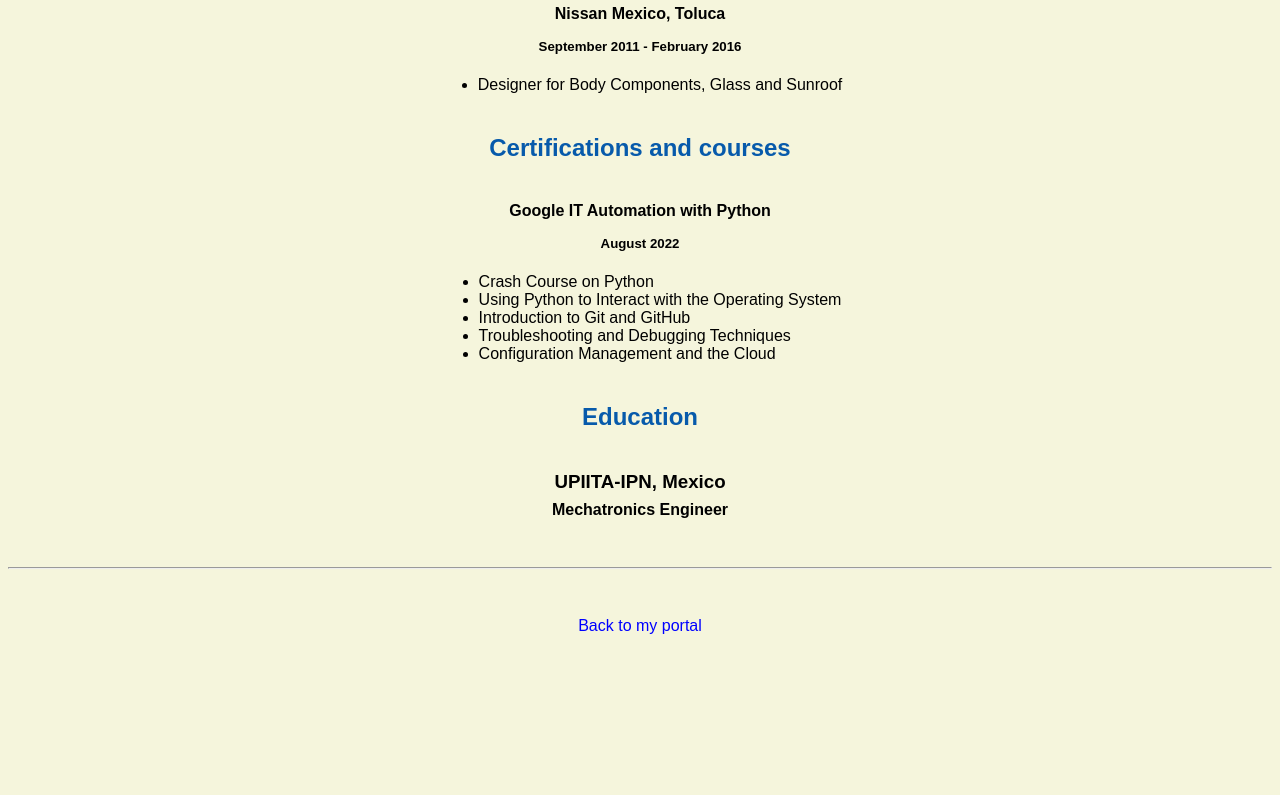
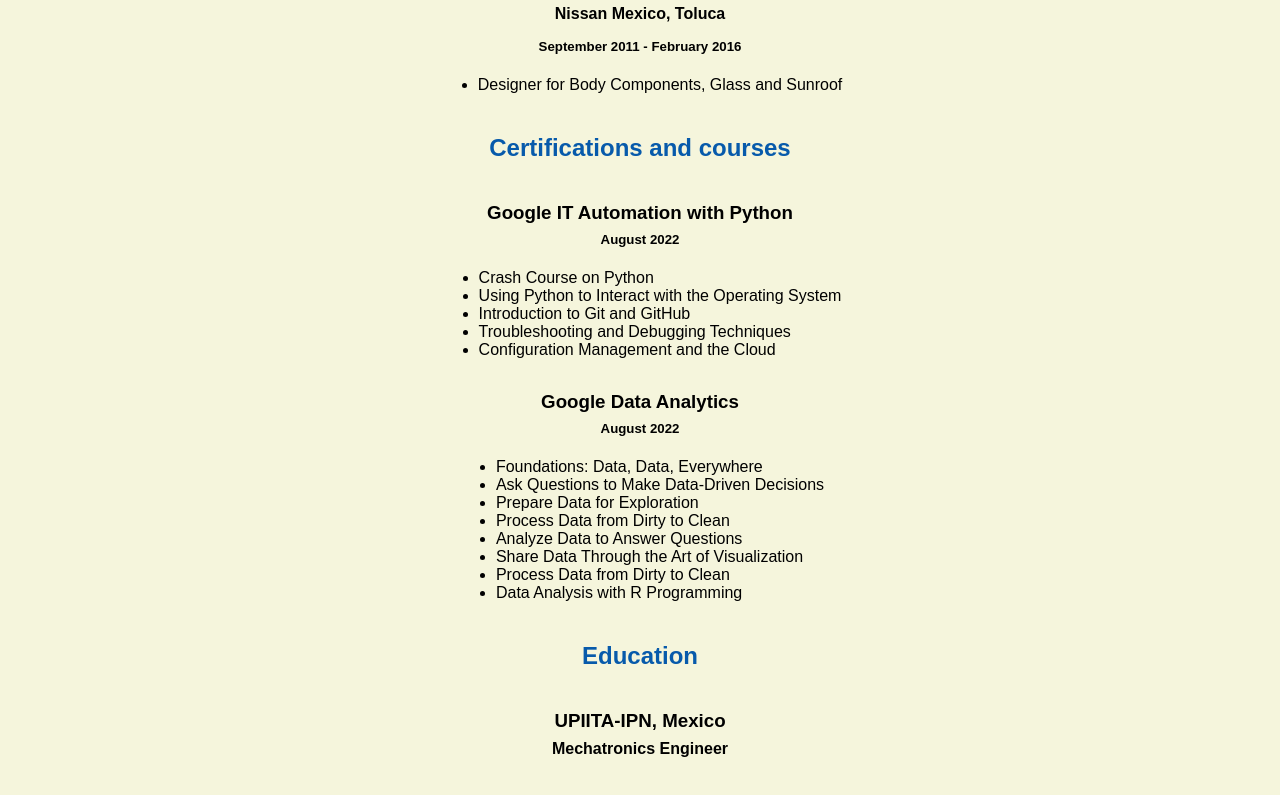
Before and after one commit to luis0657/luis0657.github.io, a plain HTML site: page resume.html in a window 1280 px wide. Shown: the part 1141-1936 px from the top of the page. Before the commit the page ends 1808 px from the top, so only its background shows below. Drawn offline with Linux system fonts and the light colour scheme.

Commit message:
Added Certification for Data Analysis

```diff
--- a/resume.html
+++ b/resume.html
@@ -30,7 +30,7 @@
 
       <h2>Professional Experiences</h2>
 
-      <h3>Design Engineer</h3>
+      <h3>Mechanical Engineer</h3>
       <h4>Bosch KFT, Budapest, Hungary</h4>
       <h5>August 2020 - Present</h5>
         <ul>
@@ -57,7 +57,7 @@
           <h2>Certifications and courses</h2>
 
 
-          <h4>Google IT Automation with Python</h4>
+          <h3>Google IT Automation with Python</h3>
           <h5>August 2022</h5>
             <ul>
               <li>Crash Course on Python</li>
@@ -66,6 +66,19 @@
               <li> Troubleshooting and Debugging Techniques</li>
               <li> Configuration Management and the Cloud</li>
             </ul>
+
+            <h3>Google Data Analytics</h3>
+            <h5>August 2022</h5>
+              <ul>
+                <li>Foundations: Data, Data, Everywhere</li>
+                <li>Ask Questions to Make Data-Driven Decisions</li>
+                <li>Prepare Data for Exploration</li>
+                <li>Process Data from Dirty to Clean</li>
+                <li>Analyze Data to Answer Questions</li>
+                <li>Share Data Through the Art of Visualization</li>
+                <li>Process Data from Dirty to Clean</li>
+                <li>Data Analysis with R Programming</li>
+              </ul>
 
     <h2>Education</h2>
 
```
